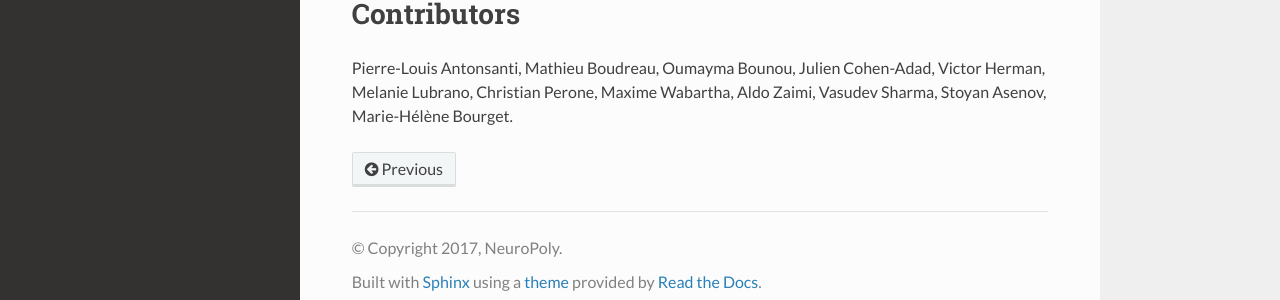
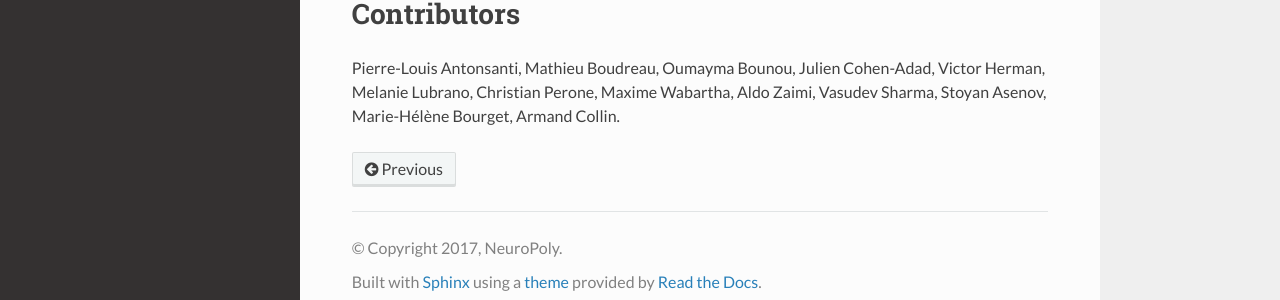
Before and after one commit to axondeepseg/axondeepseg, a Sphinx documentation site: the page built from docs/source/license_contributors.rst, in a window 1280 px wide and 986 px high. Shown: the part 669-969 px from the top of the window. Built offline with Sphinx 7.4.7 and the Read the Docs theme 3.1.0, drawn with Linux system fonts in a browser that asks for light colours.

Commit message:
Fix ellipse axon shape citations (#963)
* Update contributors

* Fix citations for ellipse axon shape

---------

Co-authored-by: Mathieu Boudreau, PhD <emb6150@gmail.com>

```diff
--- a/docs/source/documentation.rst
+++ b/docs/source/documentation.rst
@@ -561,9 +561,8 @@
 
 **Studies using Ellipse as axon shape:**
 
-* Payne et al: https://pubmed.ncbi.nlm.nih.gov/21381867/
-* Payne et al: https://pubmed.ncbi.nlm.nih.gov/22879411/
-* Fehily et al: https://pubmed.ncbi.nlm.nih.gov/30702755/
+* Bartmeyer et al: https://pubmed.ncbi.nlm.nih.gov/33542368/
+* Ruthig et al: https://pubmed.ncbi.nlm.nih.gov/40834043/
 
 
 .. NOTE :: In the literature, both equivalent diameter and ellipse minor axis are used to compute the morphometrics.
--- a/docs/source/license_contributors.rst
+++ b/docs/source/license_contributors.rst
@@ -14,4 +14,4 @@
 Contributors
 ============
 
-Pierre-Louis Antonsanti, Mathieu Boudreau, Oumayma Bounou, Julien Cohen-Adad, Victor Herman, Melanie Lubrano, Christian Perone, Maxime Wabartha, Aldo Zaimi, Vasudev Sharma, Stoyan Asenov, Marie-Hélène Bourget.
+Pierre-Louis Antonsanti, Mathieu Boudreau, Oumayma Bounou, Julien Cohen-Adad, Victor Herman, Melanie Lubrano, Christian Perone, Maxime Wabartha, Aldo Zaimi, Vasudev Sharma, Stoyan Asenov, Marie-Hélène Bourget, Armand Collin.
```
